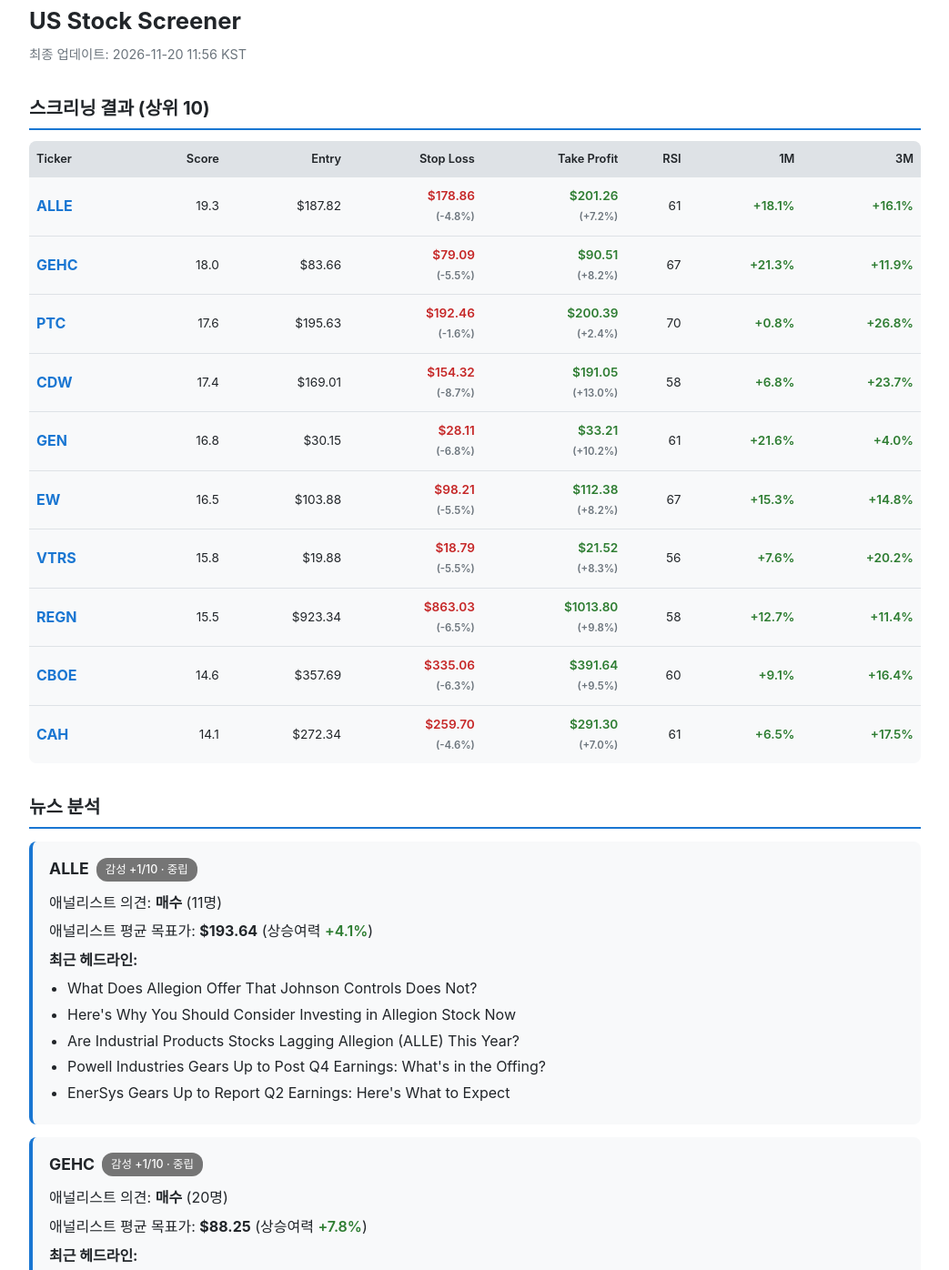
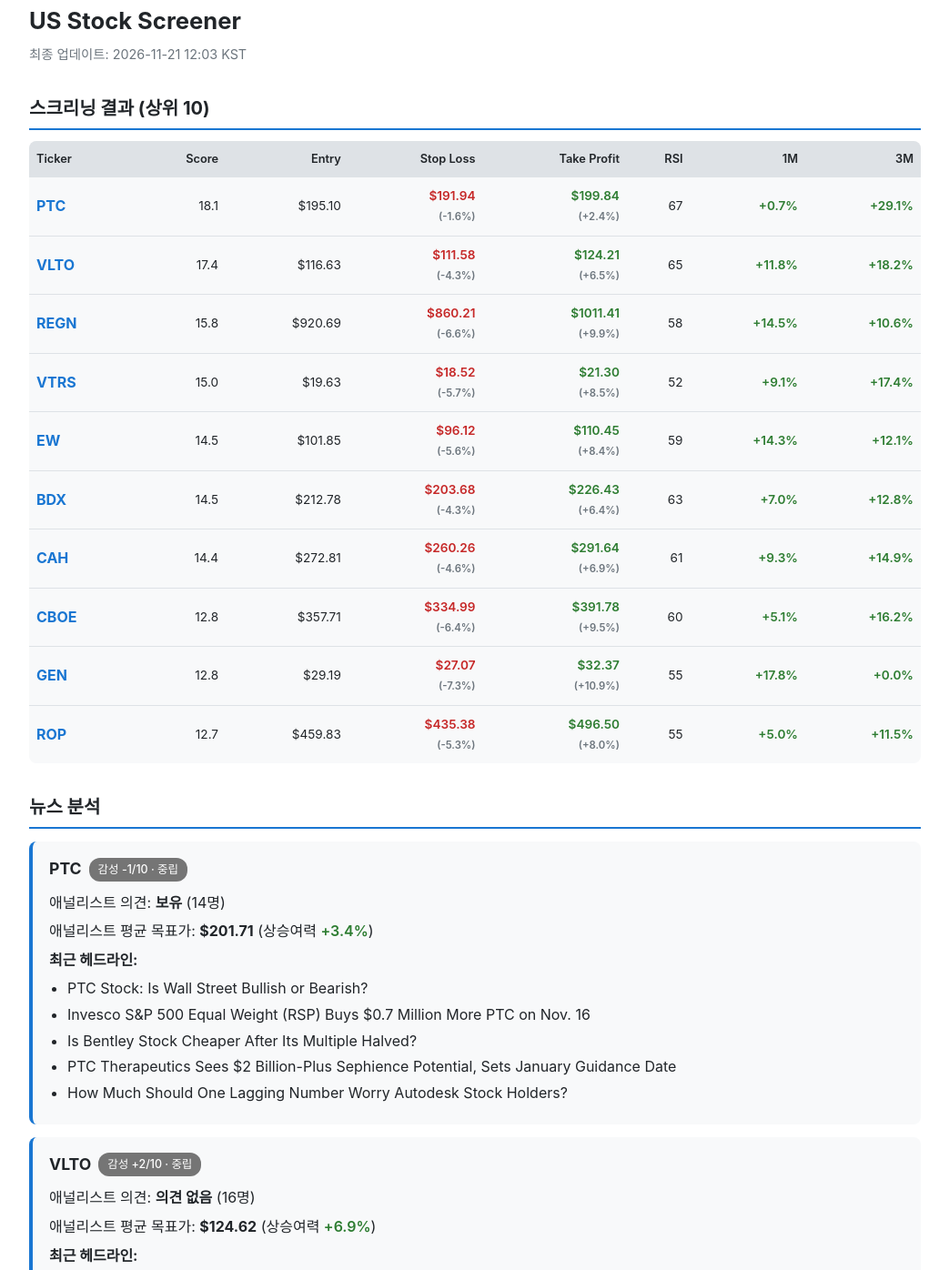
Before and after one commit to cywj0817/test, a plain HTML site: page docs/index.html in a window 1280 px wide. Shown: the part 13-1409 px from the top of the page at 91% size, without its empty margins (118-1161 px from the left). Drawn offline with Linux system fonts and the light colour scheme.

Commit message:
Daily report: 2026-11-21 12:03 KST

```diff
--- a/docs/index.html
+++ b/docs/index.html
@@ -3,7 +3,7 @@
 <head>
 <meta charset="UTF-8">
 <meta name="viewport" content="width=device-width, initial-scale=1.0">
-<title>US Stock Screener — 2026-11-20 11:56 KST</title>
+<title>US Stock Screener — 2026-11-21 12:03 KST</title>
 <style>
   :root {
     --bg: #ffffff; --bg-card: #f8f9fa; --text: #212529;
@@ -80,7 +80,7 @@
 <div class="container">
   <header>
     <h1>US Stock Screener</h1>
-    <div class="subtitle">최종 업데이트: 2026-11-20 11:56 KST</div>
+    <div class="subtitle">최종 업데이트: 2026-11-21 12:03 KST</div>
   </header>
 
   <h2>스크리닝 결과 (상위 10)</h2>
@@ -101,113 +101,113 @@
       <tbody>
 
       <tr>
-        <td class="ticker">ALLE</td>
-        <td>19.3</td>
-        <td>$187.82</td>
-        <td class="neg">$178.86<br><small>(-4.8%)</small></td>
-        <td class="pos">$201.26<br><small>(+7.2%)</small></td>
-        <td>61</td>
-        <td class="pos">+18.1%</td>
-        <td class="pos">+16.1%</td>
+        <td class="ticker">PTC</td>
+        <td>18.1</td>
+        <td>$195.10</td>
+        <td class="neg">$191.94<br><small>(-1.6%)</small></td>
+        <td class="pos">$199.84<br><small>(+2.4%)</small></td>
+        <td>67</td>
+        <td class="pos">+0.7%</td>
+        <td class="pos">+29.1%</td>
       </tr>
 
       <tr>
-        <td class="ticker">GEHC</td>
-        <td>18.0</td>
-        <td>$83.66</td>
-        <td class="neg">$79.09<br><small>(-5.5%)</small></td>
-        <td class="pos">$90.51<br><small>(+8.2%)</small></td>
-        <td>67</td>
-        <td class="pos">+21.3%</td>
-        <td class="pos">+11.9%</td>
+        <td class="ticker">VLTO</td>
+        <td>17.4</td>
+        <td>$116.63</td>
+        <td class="neg">$111.58<br><small>(-4.3%)</small></td>
+        <td class="pos">$124.21<br><small>(+6.5%)</small></td>
+        <td>65</td>
+        <td class="pos">+11.8%</td>
+        <td class="pos">+18.2%</td>
       </tr>
 
       <tr>
-        <td class="ticker">PTC</td>
-        <td>17.6</td>
-        <td>$195.63</td>
-        <td class="neg">$192.46<br><small>(-1.6%)</small></td>
-        <td class="pos">$200.39<br><small>(+2.4%)</small></td>
-        <td>70</td>
-        <td class="pos">+0.8%</td>
-        <td class="pos">+26.8%</td>
+        <td class="ticker">REGN</td>
+        <td>15.8</td>
+        <td>$920.69</td>
+        <td class="neg">$860.21<br><small>(-6.6%)</small></td>
+        <td class="pos">$1011.41<br><small>(+9.9%)</small></td>
+        <td>58</td>
+        <td class="pos">+14.5%</td>
+        <td class="pos">+10.6%</td>
       </tr>
 
       <tr>
-        <td class="ticker">CDW</td>
-        <td>17.4</td>
-        <td>$169.01</td>
-        <td class="neg">$154.32<br><small>(-8.7%)</small></td>
-        <td class="pos">$191.05<br><small>(+13.0%)</small></td>
-        <td>58</td>
-        <td class="pos">+6.8%</td>
-        <td class="pos">+23.7%</td>
+        <td class="ticker">VTRS</td>
+        <td>15.0</td>
+        <td>$19.63</td>
+        <td class="neg">$18.52<br><small>(-5.7%)</small></td>
+        <td class="pos">$21.30<br><small>(+8.5%)</small></td>
+        <td>52</td>
+        <td class="pos">+9.1%</td>
+        <td class="pos">+17.4%</td>
+      </tr>
+
+      <tr>
+        <td class="ticker">EW</td>
+        <td>14.5</td>
+        <td>$101.85</td>
+        <td class="neg">$96.12<br><small>(-5.6%)</small></td>
+        <td class="pos">$110.45<br><small>(+8.4%)</small></td>
+        <td>59</td>
+        <td class="pos">+14.3%</td>
+        <td class="pos">+12.1%</td>
+      </tr>
+
+      <tr>
+        <td class="ticker">BDX</td>
+        <td>14.5</td>
+        <td>$212.78</td>
+        <td class="neg">$203.68<br><small>(-4.3%)</small></td>
+        <td class="pos">$226.43<br><small>(+6.4%)</small></td>
+        <td>63</td>
+        <td class="pos">+7.0%</td>
+        <td class="pos">+12.8%</td>
+      </tr>
+
+      <tr>
+        <td class="ticker">CAH</td>
+        <td>14.4</td>
+        <td>$272.81</td>
+        <td class="neg">$260.26<br><small>(-4.6%)</small></td>
+        <td class="pos">$291.64<br><small>(+6.9%)</small></td>
+        <td>61</td>
+        <td class="pos">+9.3%</td>
+        <td class="pos">+14.9%</td>
+      </tr>
+
+      <tr>
+        <td class="ticker">CBOE</td>
+        <td>12.8</td>
+        <td>$357.71</td>
+        <td class="neg">$334.99<br><small>(-6.4%)</small></td>
+        <td class="pos">$391.78<br><small>(+9.5%)</small></td>
+        <td>60</td>
+        <td class="pos">+5.1%</td>
+        <td class="pos">+16.2%</td>
       </tr>
 
       <tr>
         <td class="ticker">GEN</td>
-        <td>16.8</td>
-        <td>$30.15</td>
-        <td class="neg">$28.11<br><small>(-6.8%)</small></td>
-        <td class="pos">$33.21<br><small>(+10.2%)</small></td>
-        <td>61</td>
-        <td class="pos">+21.6%</td>
-        <td class="pos">+4.0%</td>
+        <td>12.8</td>
+        <td>$29.19</td>
+        <td class="neg">$27.07<br><small>(-7.3%)</small></td>
+        <td class="pos">$32.37<br><small>(+10.9%)</small></td>
+        <td>55</td>
+        <td class="pos">+17.8%</td>
+        <td class="pos">+0.0%</td>
       </tr>
 
       <tr>
-        <td class="ticker">EW</td>
-        <td>16.5</td>
-        <td>$103.88</td>
-        <td class="neg">$98.21<br><small>(-5.5%)</small></td>
-        <td class="pos">$112.38<br><small>(+8.2%)</small></td>
-        <td>67</td>
-        <td class="pos">+15.3%</td>
-        <td class="pos">+14.8%</td>
-      </tr>
-
-      <tr>
-        <td class="ticker">VTRS</td>
-        <td>15.8</td>
-        <td>$19.88</td>
-        <td class="neg">$18.79<br><small>(-5.5%)</small></td>
-        <td class="pos">$21.52<br><small>(+8.3%)</small></td>
-        <td>56</td>
-        <td class="pos">+7.6%</td>
-        <td class="pos">+20.2%</td>
-      </tr>
-
-      <tr>
-        <td class="ticker">REGN</td>
-        <td>15.5</td>
-        <td>$923.34</td>
-        <td class="neg">$863.03<br><small>(-6.5%)</small></td>
-        <td class="pos">$1013.80<br><small>(+9.8%)</small></td>
-        <td>58</td>
-        <td class="pos">+12.7%</td>
-        <td class="pos">+11.4%</td>
-      </tr>
-
-      <tr>
-        <td class="ticker">CBOE</td>
-        <td>14.6</td>
-        <td>$357.69</td>
-        <td class="neg">$335.06<br><small>(-6.3%)</small></td>
-        <td class="pos">$391.64<br><small>(+9.5%)</small></td>
-        <td>60</td>
-        <td class="pos">+9.1%</td>
-        <td class="pos">+16.4%</td>
-      </tr>
-
-      <tr>
-        <td class="ticker">CAH</td>
-        <td>14.1</td>
-        <td>$272.34</td>
-        <td class="neg">$259.70<br><small>(-4.6%)</small></td>
-        <td class="pos">$291.30<br><small>(+7.0%)</small></td>
-        <td>61</td>
-        <td class="pos">+6.5%</td>
-        <td class="pos">+17.5%</td>
+        <td class="ticker">ROP</td>
+        <td>12.7</td>
+        <td>$459.83</td>
+        <td class="neg">$435.38<br><small>(-5.3%)</small></td>
+        <td class="pos">$496.50<br><small>(+8.0%)</small></td>
+        <td>55</td>
+        <td class="pos">+5.0%</td>
+        <td class="pos">+11.5%</td>
       </tr>
       </tbody>
     </table>
@@ -216,57 +216,30 @@
   <h2>뉴스 분석</h2>
 
     <div class="card">
-      <h3>ALLE
-        <span class="badge neutral">감성 +1/10 · 중립</span>
-      </h3>
-      <p>애널리스트 의견: <strong>매수</strong> (11명)</p>
-      <p>애널리스트 평균 목표가: <strong>$193.64</strong> (상승여력 <span class='pos'>+4.1%</span>)</p>
-      <p><strong>최근 헤드라인:</strong></p><ul><li>What Does Allegion Offer That Johnson Controls Does Not?</li><li>Here&#x27;s Why You Should Consider Investing in Allegion Stock Now</li><li>Are Industrial Products Stocks Lagging  Allegion (ALLE) This Year?</li><li>Powell Industries Gears Up to Post Q4 Earnings: What&#x27;s in the Offing?</li><li>EnerSys Gears Up to Report Q2 Earnings: Here&#x27;s What to Expect</li></ul>
-    </div>
-
-    <div class="card">
-      <h3>GEHC
-        <span class="badge neutral">감성 +1/10 · 중립</span>
-      </h3>
-      <p>애널리스트 의견: <strong>매수</strong> (20명)</p>
-      <p>애널리스트 평균 목표가: <strong>$88.25</strong> (상승여력 <span class='pos'>+7.8%</span>)</p>
-      <p><strong>최근 헤드라인:</strong></p><ul><li>A $467 Billion Fund Just Bought These 3 Stocks</li><li>GE HealthCare Wins FDA Nod for AI Feeding Tube Detection Software</li><li>Top Stock Reports for Merck, Caterpillar &amp; Union Pacific</li><li>GE HealthCare Expands Global Research Network for Photon-Counting CT</li><li>GE HealthCare (GEHC) Stock May Be Below Fair Value Following Raised Guidance</li></ul>
-    </div>
-
-    <div class="card">
       <h3>PTC
         <span class="badge neutral">감성 -1/10 · 중립</span>
       </h3>
       <p>애널리스트 의견: <strong>보유</strong> (14명)</p>
-      <p>애널리스트 평균 목표가: <strong>$201.71</strong> (상승여력 <span class='pos'>+3.1%</span>)</p>
+      <p>애널리스트 평균 목표가: <strong>$201.71</strong> (상승여력 <span class='pos'>+3.4%</span>)</p>
       <p><strong>최근 헤드라인:</strong></p><ul><li>PTC Stock: Is Wall Street Bullish or Bearish?</li><li>Invesco S&amp;P 500 Equal Weight (RSP) Buys $0.7 Million More PTC on Nov. 16</li><li>Is Bentley Stock Cheaper After Its Multiple Halved?</li><li>PTC Therapeutics Sees $2 Billion-Plus Sephience Potential, Sets January Guidance Date</li><li>How Much Should One Lagging Number Worry Autodesk Stock Holders?</li></ul>
     </div>
 
     <div class="card">
-      <h3>CDW
-        <span class="badge neutral">감성 +1/10 · 중립</span>
+      <h3>VLTO
+        <span class="badge neutral">감성 +2/10 · 중립</span>
       </h3>
-      <p>애널리스트 의견: <strong>매수</strong> (9명)</p>
-      <p>애널리스트 평균 목표가: <strong>$185.89</strong> (상승여력 <span class='pos'>+10.9%</span>)</p>
-      <p><strong>최근 헤드라인:</strong></p><ul><li>Citi Bank Slashes Dell And HPE Price Targets Ahead Of Earnings</li><li>Should Value Investors Buy CDW (CDW) Stock?</li><li>Even $50,000 in Dividend Stocks Pays More Inside a Roth IRA. Here’s How Much More</li><li>What Just Happened To CDW Stock?</li><li>CDW Stock Earnings Beat Has The Bull Case Changed?</li></ul>
+      <p>애널리스트 의견: <strong>의견 없음</strong> (16명)</p>
+      <p>애널리스트 평균 목표가: <strong>$124.62</strong> (상승여력 <span class='pos'>+6.9%</span>)</p>
+      <p><strong>최근 헤드라인:</strong></p><ul><li>Veralto&#x27;s Q3 Margin Expands 170 Bps: Can VLTO Maintain Gains?</li><li>3 Stocks in an Overlooked Corner of Infrastructure With Hundreds of Billions at Stake</li><li>Corpay Stock Rises 13.3% in 3 Months: Here&#x27;s What You Should Know</li><li>RSG Shares Jump 18.7% in Three Months: Here&#x27;s What You Should Know</li><li>MMS Stock Rises 15.7% in Three Months: Here&#x27;s What You Should Know</li></ul>
     </div>
 
     <div class="card">
-      <h3>GEN
-        <span class="badge neutral">감성 +0/10 · 중립</span>
-      </h3>
-      <p>애널리스트 의견: <strong>매수</strong> (10명)</p>
-      <p>애널리스트 평균 목표가: <strong>$32.27</strong> (상승여력 <span class='pos'>+7.0%</span>)</p>
-      <p><strong>최근 헤드라인:</strong></p><ul><li>Why Did Netskope Stock Move?</li><li>Could You Have Spotted Netskope Stock&#x27;s Doubling Early?</li><li>3 Tech Dividend Stocks That Could Turn $300,000 Into $4,200 in Annual Income</li><li>4 Overlooked Tech Stocks That Pay Dividends and Have Room to Grow</li><li>What Was Gen Digital Telling You Before Its Stock Ran?</li></ul>
-    </div>
-
-    <div class="card">
-      <h3>EW
-        <span class="badge neutral">감성 +0/10 · 중립</span>
+      <h3>REGN
+        <span class="badge pos">감성 +3/10 · 긍정</span>
       </h3>
       <p>애널리스트 의견: <strong>매수</strong> (27명)</p>
-      <p>애널리스트 평균 목표가: <strong>$113.68</strong> (상승여력 <span class='pos'>+9.4%</span>)</p>
-      <p><strong>최근 헤드라인:</strong></p><ul><li>BSX&#x27;s Weak Solvency and Cash Conversion Raise Financing Risk</li><li>Should You Buy GE HealthCare Stock For Its Cash?</li><li>How Long Can HeartFlow Keep Burning Cash?</li><li>Are Wall Street Analysts Predicting Edwards Lifesciences Stock Will Climb or Sink?</li><li>Should You Book Profits or Hold BSX Stock Post-Q3 Earnings?</li></ul>
+      <p>애널리스트 평균 목표가: <strong>$991.00</strong> (상승여력 <span class='pos'>+7.6%</span>)</p>
+      <p><strong>최근 헤드라인:</strong></p><ul><li>Has Vertex Stock Become A Different Bet?</li><li>Sanofi and Regeneron’s rare disease wins; Lilly’s dealmaking dance</li><li>Alnylam (ALNY) Stock Looks Undervalued As Shares Fell 68%</li><li>2 Growth Stocks to Buy in November Without Any Hesitation</li><li>Alnylam Pharmaceuticals (ALNY) Stock Dropped, So What Is Driving Attention Now?</li></ul>
     </div>
 
     <div class="card">
@@ -274,17 +247,35 @@
         <span class="badge neutral">감성 +2/10 · 중립</span>
       </h3>
       <p>애널리스트 의견: <strong>매수</strong> (10명)</p>
-      <p>애널리스트 평균 목표가: <strong>$21.60</strong> (상승여력 <span class='pos'>+8.7%</span>)</p>
-      <p><strong>최근 헤드라인:</strong></p><ul><li>Invesco S&amp;P 500 Equal Weight (RSP) Buys $0.6 Million More AppLovin on Nov. 17</li><li>Are Investors Undervaluing Viatris (VTRS) Right Now?</li><li>Should You Buy Neurocrine Biosciences Stock For Its Cash?</li><li>Ingram Micro jumps after securing spot in S&amp;P SmallCap 600</li><li>David Einhorn’s Best Buy Is Already Up 36%. Is It Too Late to Follow Him?</li></ul>
+      <p>애널리스트 평균 목표가: <strong>$21.60</strong> (상승여력 <span class='pos'>+10.0%</span>)</p>
+      <p><strong>최근 헤드라인:</strong></p><ul><li>All You Need to Know About Viatris (VTRS) Rating Upgrade to Strong Buy</li><li>Rising Sector Tide and Internal Milestones Fuel Viatris’ (VTRS) Gains</li><li>Invesco S&amp;P 500 Equal Weight (RSP) Buys $0.6 Million More AppLovin on Nov. 17</li><li>Are Investors Undervaluing Viatris (VTRS) Right Now?</li><li>Should You Buy Neurocrine Biosciences Stock For Its Cash?</li></ul>
     </div>
 
     <div class="card">
-      <h3>REGN
-        <span class="badge pos">감성 +3/10 · 긍정</span>
+      <h3>EW
+        <span class="badge neutral">감성 -1/10 · 중립</span>
       </h3>
       <p>애널리스트 의견: <strong>매수</strong> (27명)</p>
-      <p>애널리스트 평균 목표가: <strong>$990.81</strong> (상승여력 <span class='pos'>+7.3%</span>)</p>
-      <p><strong>최근 헤드라인:</strong></p><ul><li>Sanofi and Regeneron’s rare disease wins; Lilly’s dealmaking dance</li><li>Alnylam (ALNY) Stock Looks Undervalued As Shares Fell 68%</li><li>2 Growth Stocks to Buy in November Without Any Hesitation</li><li>Alnylam Pharmaceuticals (ALNY) Stock Dropped, So What Is Driving Attention Now?</li><li>With FDA nod, Regeneron brings an RNAi drug to autoimmune disease</li></ul>
+      <p>애널리스트 평균 목표가: <strong>$113.83</strong> (상승여력 <span class='pos'>+11.8%</span>)</p>
+      <p><strong>최근 헤드라인:</strong></p><ul><li>Is Buying Edwards Stock At Its High A Bad Idea?</li><li>BSX&#x27;s Weak Solvency and Cash Conversion Raise Financing Risk</li><li>Should You Buy GE HealthCare Stock For Its Cash?</li><li>How Long Can HeartFlow Keep Burning Cash?</li><li>Are Wall Street Analysts Predicting Edwards Lifesciences Stock Will Climb or Sink?</li></ul>
+    </div>
+
+    <div class="card">
+      <h3>BDX
+        <span class="badge neutral">감성 +0/10 · 중립</span>
+      </h3>
+      <p>애널리스트 의견: <strong>매수</strong> (14명)</p>
+      <p>애널리스트 평균 목표가: <strong>$226.14</strong> (상승여력 <span class='pos'>+6.3%</span>)</p>
+      <p><strong>최근 헤드라인:</strong></p><ul><li>Is Buying Edwards Stock At Its High A Bad Idea?</li><li>Why You Should Think About Boston Scientific Differently Now</li><li>Becton, Dickinson and Company Stock Outlook: Is Wall Street Bullish or Bearish?</li><li>Accelerating Organic Growth Drives Becton, Dickinson and Company’s (BDX) Outperformance</li><li>These 3 Dividend Stocks Have Crushed the Market This Year. Here’s Why They Are Still Buys</li></ul>
+    </div>
+
+    <div class="card">
+      <h3>CAH
+        <span class="badge neutral">감성 +1/10 · 중립</span>
+      </h3>
+      <p>애널리스트 의견: <strong>매수</strong> (15명)</p>
+      <p>애널리스트 평균 목표가: <strong>$300.80</strong> (상승여력 <span class='pos'>+10.3%</span>)</p>
+      <p><strong>최근 헤드라인:</strong></p><ul><li>5 High-Yield Healthcare Stocks for a Tax-Free Roth IRA Income Stream</li><li>AbbVie vs. Eli Lilly: Which Healthcare Stock Is a Better Buy for 2027?</li><li>Jim Cramer Says Cardinal Health Is “the Stock That Is Made for This Moment”</li><li>Reasons to Add West Pharmaceutical Stock to Your Portfolio Now</li><li>The Early Signs Before McKesson Stock&#x27;s 44% Rise</li></ul>
     </div>
 
     <div class="card">
@@ -293,16 +284,25 @@
       </h3>
       <p>애널리스트 의견: <strong>보유</strong> (15명)</p>
       <p>애널리스트 평균 목표가: <strong>$360.27</strong> (상승여력 <span class='pos'>+0.7%</span>)</p>
-      <p><strong>최근 헤드라인:</strong></p><ul><li>Cboe to List Anthropic Options as Soon as Monday</li><li>After IPO Day: Executing as a Public Company, 6th Palm Beach CorpGov Forum</li><li>Cboe In Buy Zone As It Expands Into Prediction Markets</li><li>Wall Street panics, Cboe profits: Why the stock jumped 10% this month</li><li>Cboe Global Markets (CBOE) Earnings Strength Keeps Valuation Debate In Focus</li></ul>
+      <p><strong>최근 헤드라인:</strong></p><ul><li>CME Group Stock And Other Exchange Operators Leveraged To AI Trading</li><li>Cboe to List Anthropic Options as Soon as Monday</li><li>After IPO Day: Executing as a Public Company, 6th Palm Beach CorpGov Forum</li><li>Cboe In Buy Zone As It Expands Into Prediction Markets</li><li>Wall Street panics, Cboe profits: Why the stock jumped 10% this month</li></ul>
     </div>
 
     <div class="card">
-      <h3>CAH
+      <h3>GEN
         <span class="badge neutral">감성 +1/10 · 중립</span>
       </h3>
-      <p>애널리스트 의견: <strong>매수</strong> (15명)</p>
-      <p>애널리스트 평균 목표가: <strong>$300.80</strong> (상승여력 <span class='pos'>+10.5%</span>)</p>
-      <p><strong>최근 헤드라인:</strong></p><ul><li>Reasons to Add West Pharmaceutical Stock to Your Portfolio Now</li><li>The Early Signs Before McKesson Stock&#x27;s 44% Rise</li><li>The Open Question In McKesson&#x27;s Two New Deals</li><li>Cardinal Health (CAH) Is Facing Multiple Class I Medical Kit Recalls</li><li>Eli Lilly vs. Novo Nordisk: Which GLP-1 Stock Is a Better Buy for 2027?</li></ul>
+      <p>애널리스트 의견: <strong>매수</strong> (10명)</p>
+      <p>애널리스트 평균 목표가: <strong>$32.27</strong> (상승여력 <span class='pos'>+10.6%</span>)</p>
+      <p><strong>최근 헤드라인:</strong></p><ul><li>Gen Digital (GEN) Stock Looks Below Fair Value On Its 45% Run</li><li>Gen Digital (GEN) Could Be 5% Below Fair Value Following Digital Grid Cyber Focus</li><li>As The Stock Market Tries To Bottom, Follow This Relative Strength Screen</li><li>Why Did Netskope Stock Move?</li><li>Could You Have Spotted Netskope Stock&#x27;s Doubling Early?</li></ul>
+    </div>
+
+    <div class="card">
+      <h3>ROP
+        <span class="badge pos">감성 +3/10 · 긍정</span>
+      </h3>
+      <p>애널리스트 의견: <strong>매수</strong> (14명)</p>
+      <p>애널리스트 평균 목표가: <strong>$469.18</strong> (상승여력 <span class='pos'>+2.0%</span>)</p>
+      <p><strong>최근 헤드라인:</strong></p><ul><li>Can ROP Benefit From Strength in Its Application Software Segment?</li><li>Roche Holding (SWX:ROP) Secures FDA Nod For Wilserdly And Expands Lab Testing Reach</li><li>First Trust NASDAQ-100 Tech (QTEC) Sells AppLovin and Texas Instruments on Tuesday</li><li>How Unusual Is Itron&#x27;s Latest Operating Margin?</li><li>First Trust NASDAQ-100 Tech (QTEC) Sells $5.0 Million More Applovin on Nov. 16</li></ul>
     </div>
 
   <footer>
```
